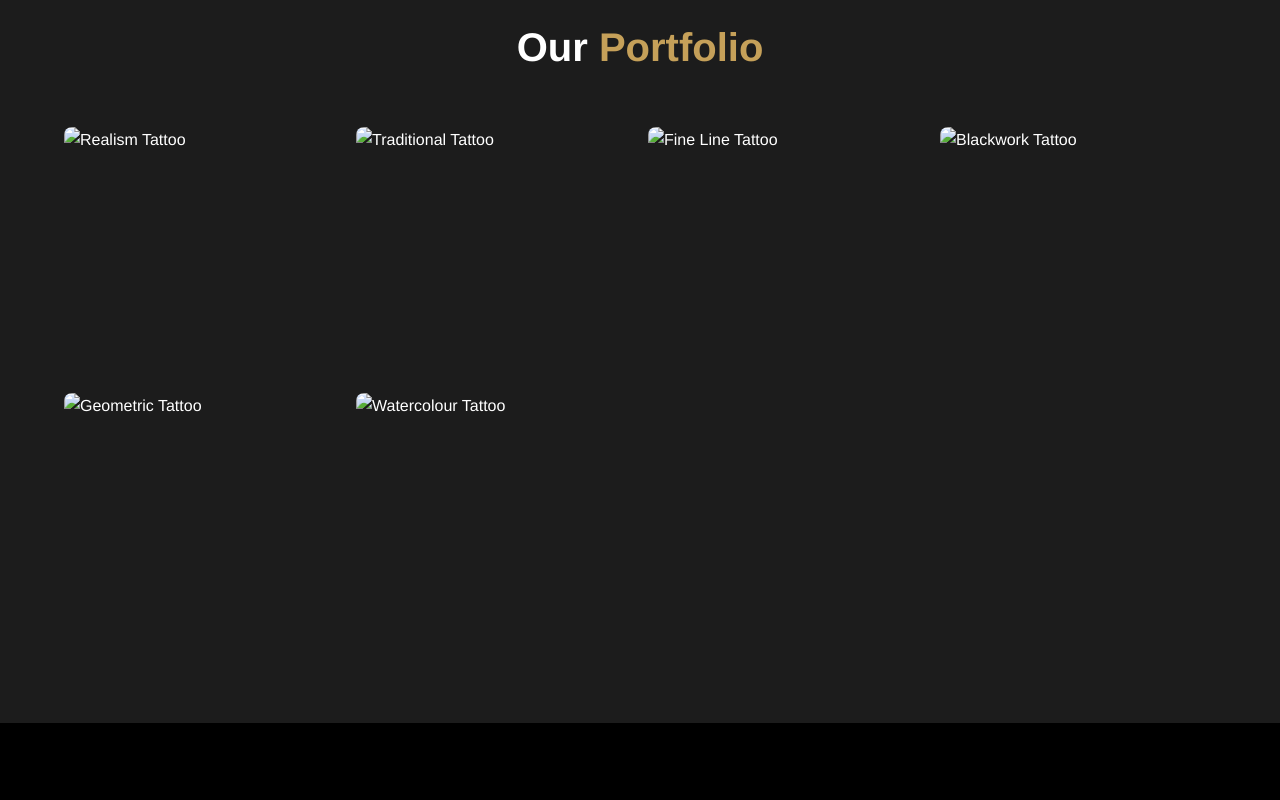
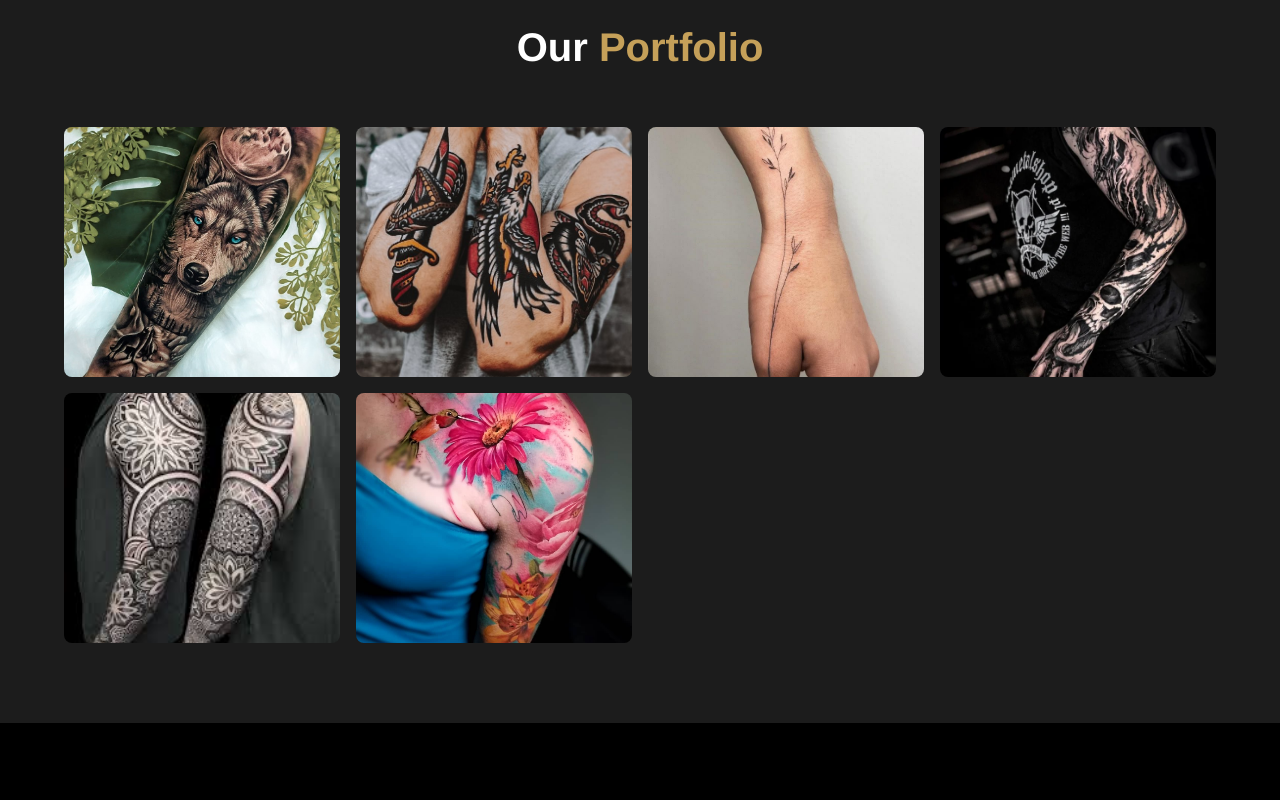
Before and after one commit to STV0-Junior/Studio-B-Tattoos, a plain HTML site: page index.html in a window 1280 px wide. Shown: the part 2400-3200 px from the top of the page. Drawn offline with Linux system fonts and the light colour scheme; the site is published under a folder, as on GitHub Pages, so addresses that start at the root find nothing.

Commit message:
Update index.html

```diff
--- a/index.html
+++ b/index.html
@@ -104,6 +104,7 @@
           ),
           url("./fotos/Captura\ de\ tela\ 2025-06-02\ 102446.png");
         background-size: cover;
+
         background-position: center;
         display: flex;
         align-items: center;
@@ -722,13 +723,13 @@
             <div class="carousel-container">
               <div class="carousel-slide">
                 <img
-                  src="/fotos/Captura de tela 2025-06-02 103339.png"
+                  src="./fotos/Captura de tela 2025-06-02 103339.png"
                   alt="Studio interior photo 1"
                 />
               </div>
               <div class="carousel-slide">
                 <img
-                  src="/fotos/Captura de tela 2025-06-02 103018.png"
+                  src="./fotos/Captura de tela 2025-06-02 103018.png"
                   alt="Studio interior photo 2"
                 />
               </div>
@@ -816,7 +817,7 @@
         <div class="portfolio-grid">
           <!-- Item 1 -->
           <div class="portfolio-item">
-            <img src="/fotos/realismo.jpg" alt="Realism Tattoo" />
+            <img src="./fotos/realismo.jpg" alt="Realism Tattoo" />
             <div class="portfolio-overlay">
               <h3>Realism</h3>
               <p>Photorealistic designs that capture every detail</p>
@@ -825,7 +826,7 @@
 
           <!-- Item 2 -->
           <div class="portfolio-item">
-            <img src="/fotos/tradicional.jpg" alt="Traditional Tattoo" />
+            <img src="./fotos/tradicional.jpg" alt="Traditional Tattoo" />
             <div class="portfolio-overlay">
               <h3>Traditional</h3>
               <p>Classic designs with bold lines and vibrant colors</p>
@@ -834,7 +835,7 @@
 
           <!-- Item 3 -->
           <div class="portfolio-item">
-            <img src="/fotos/fine line.jpg" alt="Fine Line Tattoo" />
+            <img src="./fotos/fine line.jpg" alt="Fine Line Tattoo" />
             <div class="portfolio-overlay">
               <h3>Fine Line</h3>
               <p>Delicate and intricate designs with precision lines</p>
@@ -843,7 +844,7 @@
 
           <!-- Item 4 -->
           <div class="portfolio-item">
-            <img src="/fotos/blackwork.webp" alt="Blackwork Tattoo" />
+            <img src="./fotos/blackwork.webp" alt="Blackwork Tattoo" />
             <div class="portfolio-overlay">
               <h3>Blackwork</h3>
               <p>Bold designs using only black ink</p>
@@ -852,7 +853,7 @@
 
           <!-- Item 5 -->
           <div class="portfolio-item">
-            <img src="/fotos/geometric.jpeg" alt="Geometric Tattoo" />
+            <img src="./fotos/geometric.jpeg" alt="Geometric Tattoo" />
             <div class="portfolio-overlay">
               <h3>Geometric</h3>
               <p>Patterns and shapes with mathematical precision</p>
@@ -861,7 +862,7 @@
 
           <!-- Item 6 -->
           <div class="portfolio-item">
-            <img src="/fotos/whatercolor.jpg" alt="Watercolour Tattoo" />
+            <img src="./fotos/whatercolor.jpg" alt="Watercolour Tattoo" />
             <div class="portfolio-overlay">
               <h3>Watercolour</h3>
               <p>Paint-like designs with soft edges and vibrant splashes</p>
```
